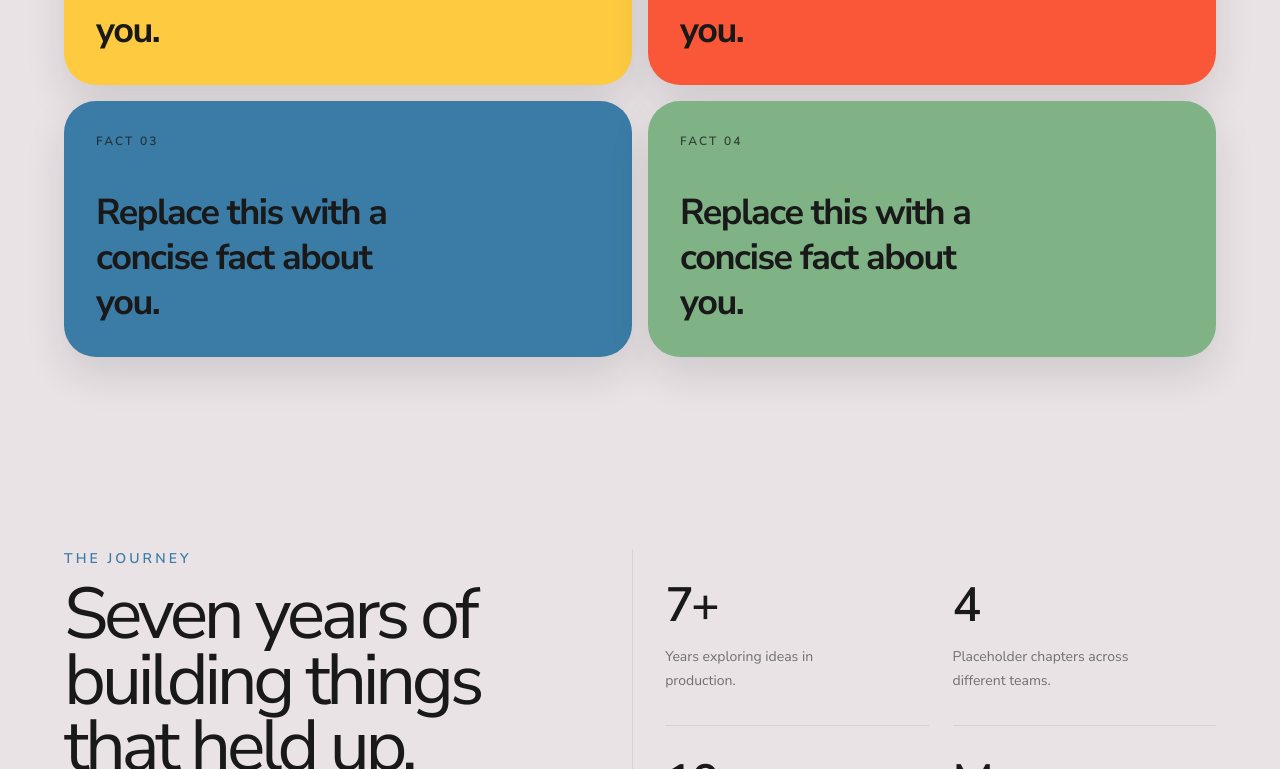
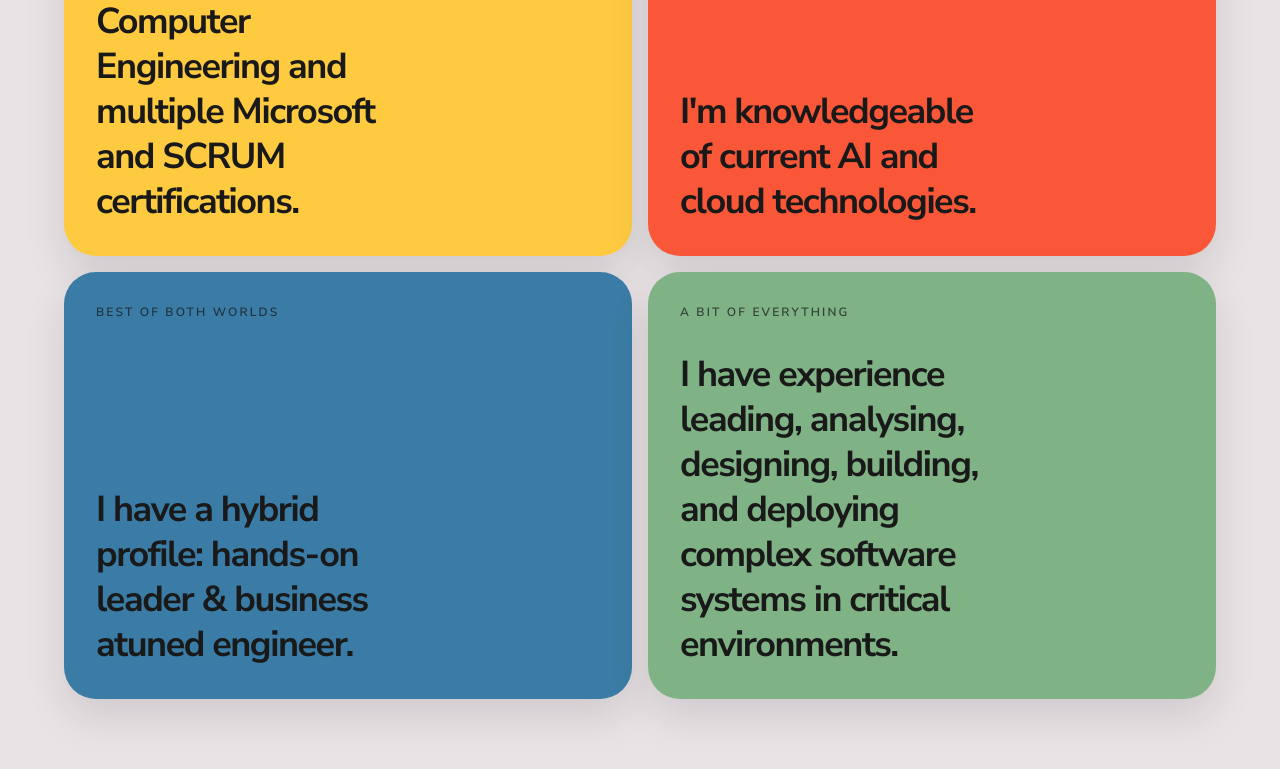
Before and after one commit to conderodrigo98/personal-website, a Next.js app: page / in a window 1280 px wide. Shown: the part 1191-1960 px from the top of the page. Built offline with nearby package versions, Linux system fonts and the light colour scheme.

Commit message:
wip: add partial copy

```diff
--- a/app/components/me.tsx
+++ b/app/components/me.tsx
@@ -1,8 +1,8 @@
 const meCards = [
-  { title: "Fact 01", body: "Replace this with a concise fact about you.", color: "var(--brand-yellow)" },
-  { title: "Fact 02", body: "Replace this with a concise fact about you.", color: "var(--brand-red)" },
-  { title: "Fact 03", body: "Replace this with a concise fact about you.", color: "var(--brand-blue)" },
-  { title: "Fact 04", body: "Replace this with a concise fact about you.", color: "var(--brand-green)" },
+  { title: "Prepared", body: "I have a bachelors degree in Computer Engineering and multiple Microsoft and SCRUM certifications.", color: "var(--brand-yellow)" },
+  { title: "Up to date", body: "I'm knowledgeable of current AI and cloud technologies.", color: "var(--brand-red)" },
+  { title: "Best of both worlds", body: "I have a hybrid profile: hands-on leader & business atuned engineer.", color: "var(--brand-blue)" },
+  { title: "A bit of everything", body: "I have experience leading, analysing, designing, building, and deploying complex software systems in critical environments.", color: "var(--brand-green)" },
 ];
 
 export default function Me() {
--- a/app/components/my-journey.tsx
+++ b/app/components/my-journey.tsx
@@ -1,6 +1,6 @@
 const journeyStats = [
-  { value: "7+", label: "Years exploring ideas in production." },
-  { value: "4", label: "Placeholder chapters across different teams." },
+  { value: "7+", label: "Years in the industry." },
+  { value: "15+", label: "Completed projects." },
   { value: "10+", label: "Tools, stacks, and systems still in rotation." },
   { value: "Many", label: "Problems untangled one release at a time." },
 ];
```
